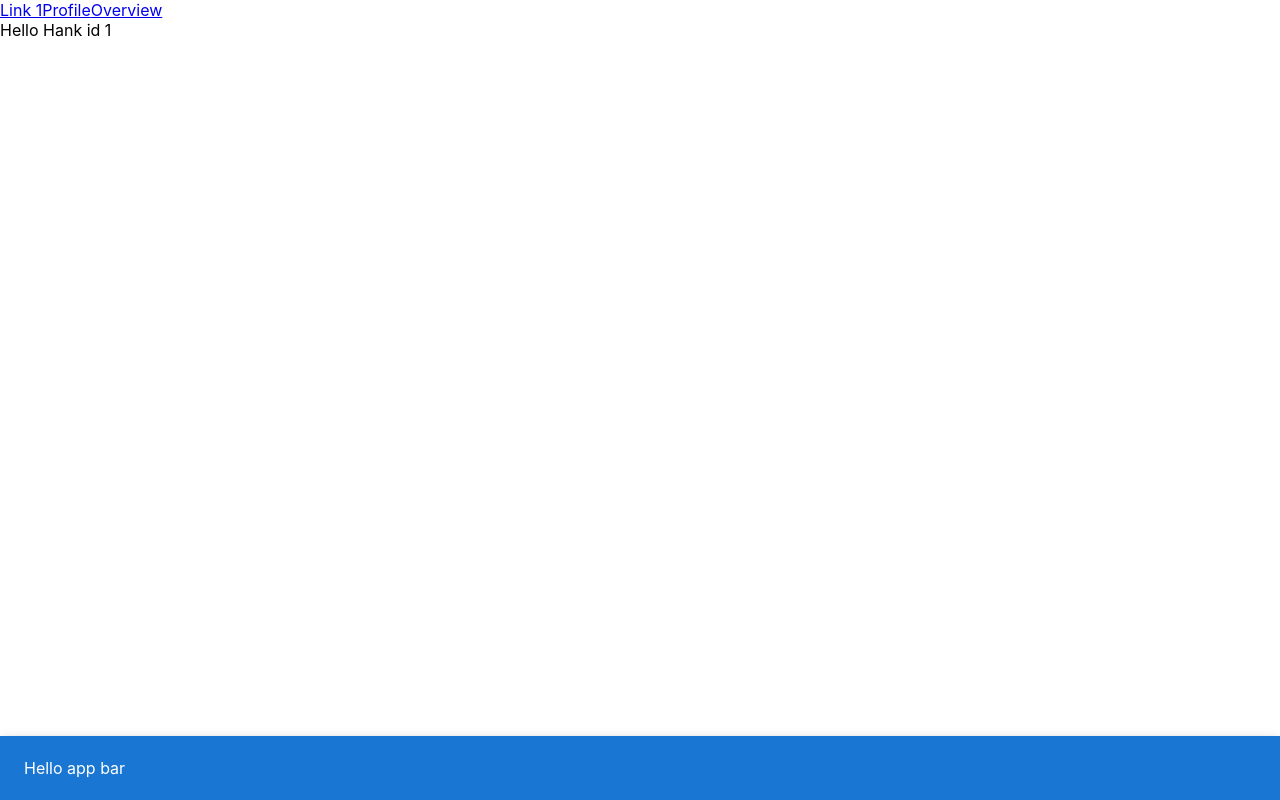
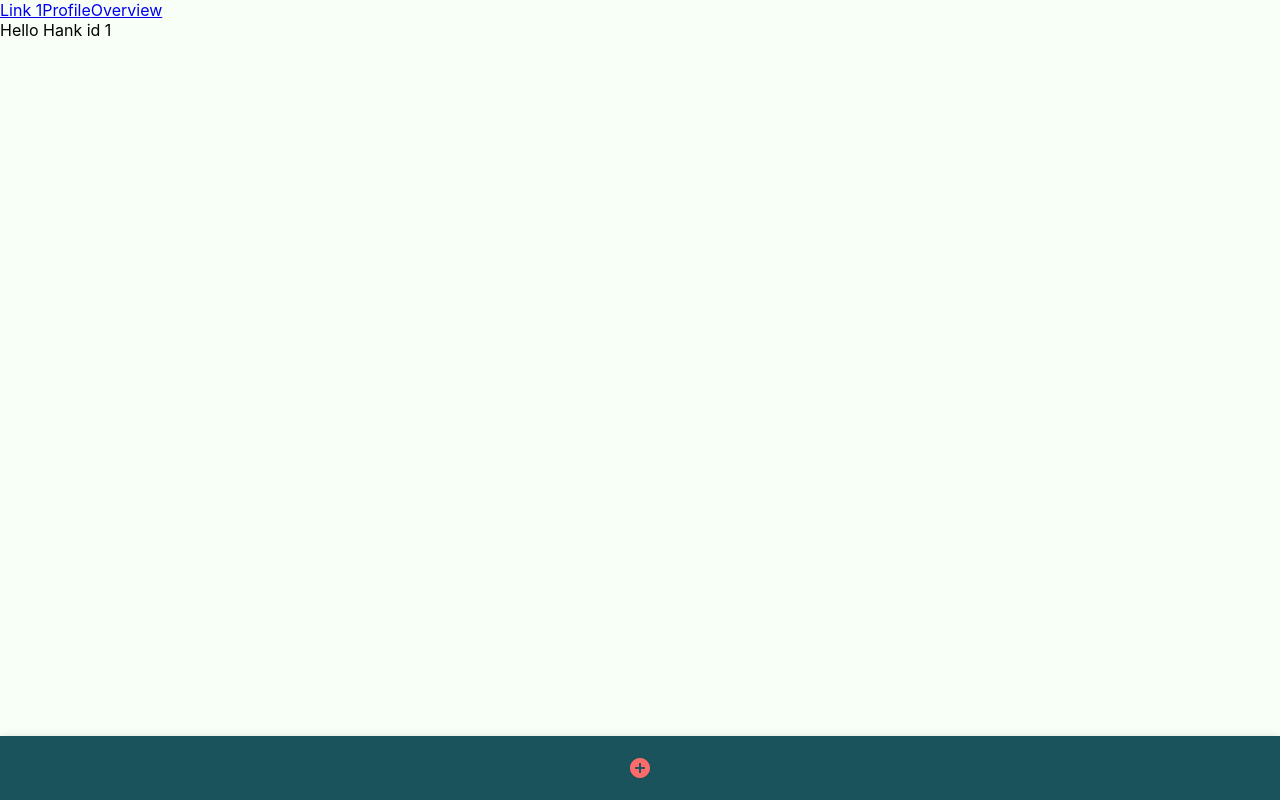
Before and after one commit to cwinnard/pet-behavior-tracker, a React (Create React App) app: page /dog/1 in a window 1280 px wide. Built offline with nearby package versions, Linux system fonts and the light colour scheme; the HTML template or start-up script is replaced by a standard one.

Commit message:
introduce theme, styles

```diff
--- a/package.json
+++ b/package.json
@@ -5,7 +5,9 @@
   "dependencies": {
     "@emotion/react": "^11.5.0",
     "@emotion/styled": "^11.3.0",
+    "@mui/icons-material": "^5.0.4",
     "@mui/material": "^5.0.4",
+    "@mui/styles": "^5.0.1",
     "@testing-library/jest-dom": "^5.14.1",
     "@testing-library/react": "^11.2.7",
     "@testing-library/user-event": "^12.8.3",
--- a/src/App.tsx
+++ b/src/App.tsx
@@ -1,3 +1,4 @@
+import { createTheme , ThemeProvider } from '@mui/material/styles';
 import { BrowserRouter, Route, Link } from "react-router-dom";
 
 import BottomMenu from './BottomMenu';
@@ -5,21 +6,36 @@ import Home from './views/Home';
 import PetOverview from './views/PetOverview';
 import Profile from './views/Profile';
 
+import './styles/main.css';
+
+
+const theme = createTheme({
+  palette: {
+    primary: {
+      main: '#1A535C'
+    },
+    secondary: {
+      main: '#ff6b6b'
+    }
+  }
+});
+
 const App = () => {
   return (
-    <div className="App">
+    <ThemeProvider theme={theme}>
       <BrowserRouter>
-        <div>
+        <div className="app-main">
           <Link to="/">Link 1</Link>
           <Link to="/profile">Profile</Link>
           <Link to="/dog/1">Overview</Link>
+
+          <Route path="/" exact={true} component={Home} />
+          <Route path="/profile" component={Profile} />
+          <Route path="/dog/:id" component={PetOverview} />
         </div>
-        <Route path="/" exact={true} component={Home} />
-        <Route path="/profile" component={Profile} />
-        <Route path="/dog/:id" component={PetOverview} />
       </BrowserRouter>
       <BottomMenu />
-    </div>
+    </ThemeProvider>
   );
 }
 
--- a/src/BottomMenu.tsx
+++ b/src/BottomMenu.tsx
@@ -1,10 +1,17 @@
-import { AppBar, Toolbar } from '@mui/material';
+import { AppBar, IconButton, Toolbar } from '@mui/material';
+import AddCircleRoundedIcon from '@mui/icons-material/AddCircleRounded';
+
+import './styles/BottomMenu.css';
 
 const BottomMenu = () => {
   return (
     <AppBar position="fixed" color="primary" sx={{ top: 'auto', bottom: 0 }}>
       <Toolbar>
-        Hello app bar
+        <div className="icon-container">
+          <IconButton>
+            <AddCircleRoundedIcon color="secondary" />
+          </IconButton>
+        </div>
       </Toolbar>
     </AppBar>
   );
--- /dev/null
+++ b/src/styles/BottomMenu.css
@@ -0,0 +1,6 @@
+.icon-container {
+    width: 100%;
+    display: flex;
+    flex-direction: row;
+    justify-content: space-around;
+}
--- /dev/null
+++ b/src/styles/main.css
@@ -0,0 +1,4 @@
+.app-main {
+    height: 100vh;
+    background-color: #f7fff7;
+}
--- a/src/views/PetOverview.tsx
+++ b/src/views/PetOverview.tsx
@@ -16,4 +16,4 @@ const PetOverview = () => {
   );
 }
 
-  export default PetOverview;
+export default PetOverview;
```
Also changed, not shown: 1 other file (tests, documents, lock files or other folders).
